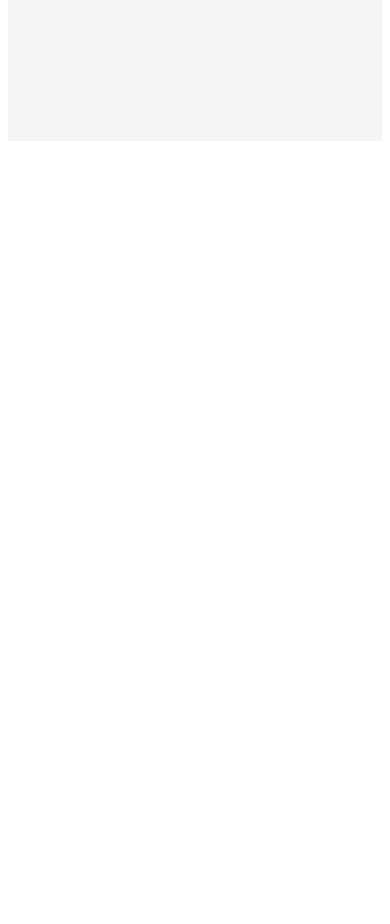
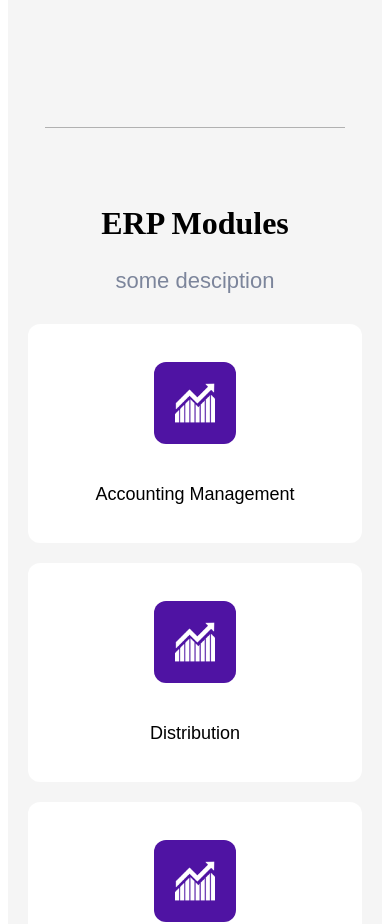
Before and after one commit to phhephhe/Syllogia.ge, an Angular app: page / in a window 390 px wide. Shown: the part 2120-3044 px from the top of the page. Before the commit the page ends 2269 px from the top, so only its background shows below. Built offline with nearby package versions, Linux system fonts and the light colour scheme.

Commit message:
added 8 grid with responsive of ERP modules

```diff
--- a/src/app/main-project/main-project.component.css
+++ b/src/app/main-project/main-project.component.css
@@ -2,7 +2,6 @@
     position: relative;
     background-color: #f5f5f5;
     width: 100%;
-    height: 100vh;
 }
 .project-img-container img{
     position: absolute;
@@ -12,8 +11,9 @@
 .grid-container {
     display: grid;
     grid-template-columns: 1fr 2fr;
-    padding: 400px 100px;
+    padding: 400px 100px 300px;
     gap: 310px;
+    margin-top: 200px;
 }
 .title-main-project{
     display: flex;
@@ -69,3 +69,70 @@
 
 
 }
+
+.line {
+    width: 80%;
+    height: 1px;
+    background: rgb(177,177,177);
+    margin: 0 auto 50px;
+}
+/* ERP modules */
+
+.erp-modules-container{
+    width: 100%;
+    display: flex;
+    align-items: center;
+    flex-direction: column;
+}
+.erp-grid-container{
+    max-width: 1000px;
+    width: 100%;
+    margin: 0 auto;
+
+    display: grid;
+    grid-template-columns: repeat(4,1fr);
+    grid-template-rows: repeat(2,1fr);
+    gap: 20px;
+
+    margin-top: 30px;
+}
+.erp-title{
+    font-size: 32px;
+}
+.erp-description{
+    font-size: 22px;
+    font-weight: 400;
+    font-family: Poppins,sans-serif;
+    color: #7c859b;
+}
+.module{
+    display: flex;
+    justify-content: center;
+    align-items: center;
+    flex-direction: column;
+    gap: 40px;
+    background-color: #fff;
+    padding: 38px 12px;
+    border-radius: 12px;
+}
+.module img{
+    width: 40px;
+    padding: 21px;
+    background-color: #4f13a3;
+    border-radius: 12px;
+}
+.module-p {
+    font-size: 18px;
+    font-family: sans-serif;
+    font-weight: lighter;
+}
+/* grid responsive */
+
+@media(max-width:400px){
+    .erp-grid-container{
+        grid-template-columns: 1fr;
+    }
+    .module {
+        margin: 0 20px;
+    }
+}
--- a/src/app/main-project/main-project.component.html
+++ b/src/app/main-project/main-project.component.html
@@ -19,4 +19,48 @@
             </div>
         </div>
 
+        <div class="line">
+
+        </div>
+        <!-- ERP modules -->
+
+        <div class="erp-modules-container">
+            <h2 class="erp-title">ERP Modules</h2>
+            <div class="erp-description">some desciption</div>
+            <div class="erp-grid-container">
+                <div class="module">
+                    <img src="../../assets/images/icon.png" alt="icon">
+                    <div class="module-p">Accounting Management</div>
+                </div>
+                <div class="module">
+                    <img src="../../assets/images/icon.png" alt="icon">
+                    <div class="module-p">Distribution</div>
+                </div>
+                <div class="module">
+                    <img src="../../assets/images/icon.png" alt="icon">
+                    <div class="module-p">Manifacture Management</div>
+                </div>
+                <div class="module">
+                    <img src="../../assets/images/icon.png" alt="icon">
+                    <div class="module-p">Finances</div>
+                </div>
+                <div class="module">
+                    <img src="../../assets/images/icon.png" alt="icon">
+                    <div class="module-p">Production</div>
+                </div>
+                 <div class="module">
+                    <img src="../../assets/images/icon.png" alt="icon">
+                    <div class="module-p">Online Market</div>
+                </div>
+                <div class="module">
+                    <img src="../../assets/images/icon.png" alt="icon">
+                    <div class="module-p">Stock Management</div>
+                </div>
+                <div class="module">
+                    <img src="../../assets/images/icon.png" alt="icon">
+                    <div class="module-p">Human Resources</div>
+                </div>
+            </div>
+        </div>
+
 </div>
```
Also changed, not shown: src/assets/images/distribution.webp (added), src/assets/images/icon.png (added).
